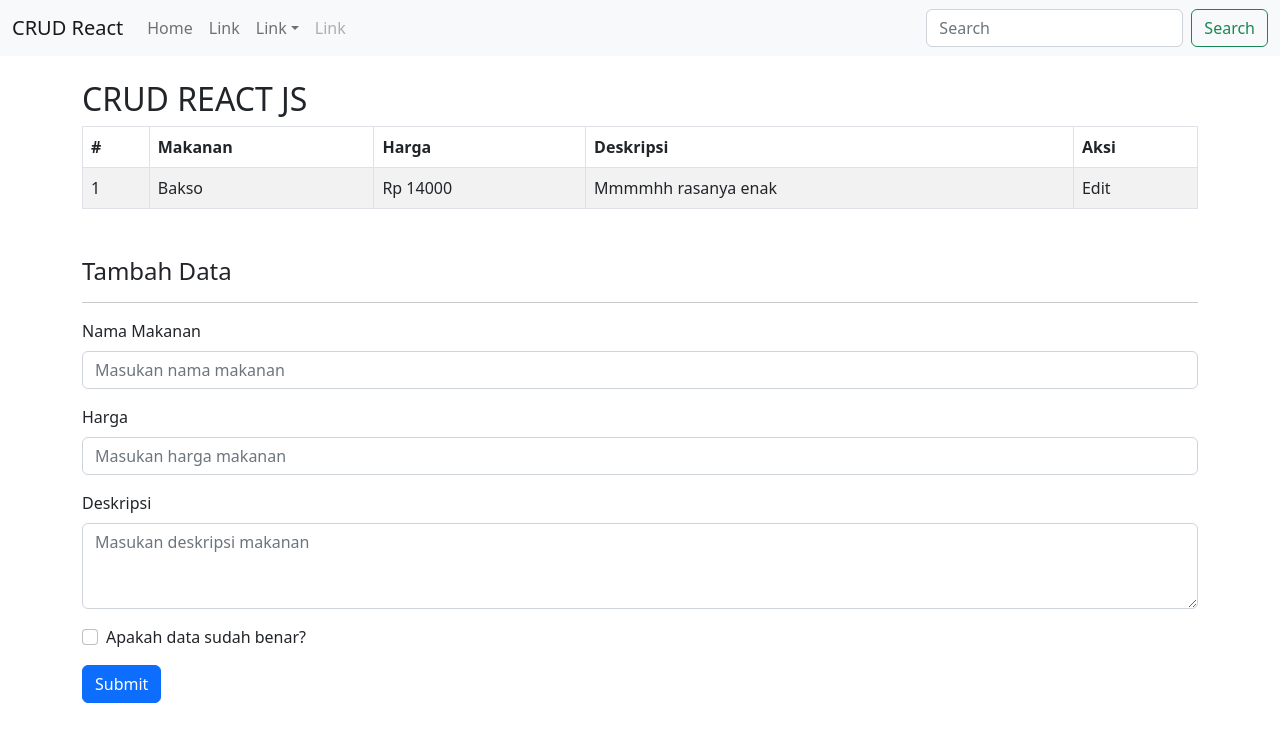
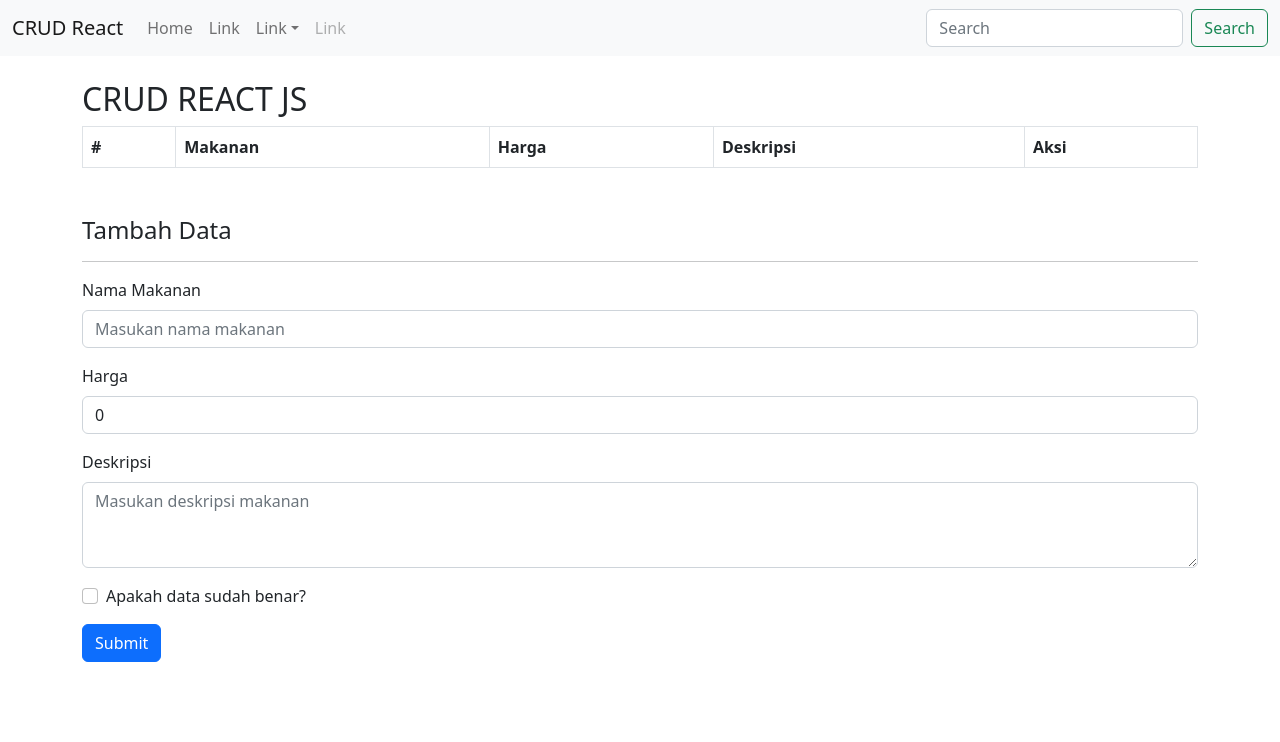
Before and after one commit to micodee/react-crud-temporary, a React (Create React App) app: page / in a window 1280 px wide. Shown: the top 742 px of the page. Built offline with nearby package versions, Linux system fonts and the light colour scheme.

Commit message:
Submit tambah data berhasil

```diff
--- a/src/crud/Crud.js
+++ b/src/crud/Crud.js
@@ -4,14 +4,51 @@ import ListNavbar from "./component/ListNavbar";
 import ListTable from "./component/ListTable";
 
 export default class Crud extends Component {
+  constructor(props) {
+    super(props);
+
+    this.state = {
+      makanans: [],
+      nama: "",
+      harga: 0,
+      deskripsi: "",
+      id: "",
+    };
+  }
+
+//   mengubah data state atau menginput ke data state
+  handleChange = (event) => {
+    this.setState({
+      [event.target.name]: event.target.value,
+    });
+  };
+
+//   menghilangkan isian seperti reload
+  handleSubmit = (event) => {
+    event.preventDefault();
+    // console.log('halo everybody', this.state)
+    this.setState({
+        makanans: [
+            ...this.state.makanans,
+            {
+                nama : this.state.nama,
+                harga : this.state.harga,
+                deskripsi : this.state.deskripsi,
+                id: this.state.makanans.length+1,
+            }
+        ]
+    })
+  };
+
   render() {
+    // console.log(this.state.makanans)
     return (
       <div>
         <ListNavbar />
         <div className="container-sm mt-4">
           <h2>CRUD REACT JS</h2>
-          <ListTable />
-          <ListForm />
+          <ListTable makanans={this.state.makanans}/>
+          <ListForm {...this.state} handleChange={this.handleChange} handleSubmit={this.handleSubmit}/>
         </div>
       </div>
     );
--- a/src/crud/component/ListTable.js
+++ b/src/crud/component/ListTable.js
@@ -1,7 +1,7 @@
 import React from "react";
-import Table from 'react-bootstrap/Table';
+import Table from "react-bootstrap/Table";
 
-const ListTable = () => {
+const ListTable = ({ makanans }) => {
   return (
     <Table striped bordered hover>
       <thead>
@@ -14,13 +14,17 @@ const ListTable = () => {
         </tr>
       </thead>
       <tbody>
-        <tr>
-          <td>1</td>
-          <td>Bakso</td>
-          <td>Rp 14000</td>
-          <td>Mmmmhh rasanya enak</td>
-          <td>Edit</td>
-        </tr>
+        {makanans.map((makanan, index) => {
+          return (
+            <tr>
+              <td>{index+1}</td>
+              <td>{makanan.nama}</td>
+              <td>Rp {makanan.harga}</td>
+              <td>{makanan.deskripsi}</td>
+              <td>Edit</td>
+            </tr>
+          );
+        })}
       </tbody>
     </Table>
   );
--- a/src/crud/component/ListTambahData.js
+++ b/src/crud/component/ListTambahData.js
@@ -1,7 +1,8 @@
 import React from "react";
 import { Row, Col, Form, Button } from "react-bootstrap";
 
-const ListForm = () => {
+
+const ListForm = ({nama, harga, deskripsi, handleChange, handleSubmit }) => {
   return (
     <div className="mt-5">
       <Row>
@@ -12,20 +13,23 @@ const ListForm = () => {
       </Row>
       <Row>
         <Col>
-          <Form>
+          <Form onSubmit={handleSubmit}>
             <Form.Group className="mb-3" controlId="nama-makanan">
               <Form.Label>Nama Makanan</Form.Label>
-              <Form.Control type="text" name="nama" placeholder="Masukan nama makanan" />
+              <Form.Control type="text" name="nama" placeholder="Masukan nama makanan"
+              value={nama} onChange={(event) => handleChange(event)} />
             </Form.Group>
 
             <Form.Group className="mb-3" controlId="harga-makanan">
               <Form.Label>Harga</Form.Label>
-              <Form.Control type="number" name="harga" placeholder="Masukan harga makanan" />
+              <Form.Control type="number" name="harga" placeholder="Masukan harga makanan"
+              value={harga} onChange={(event) => handleChange(event)} />
             </Form.Group>
 
             <Form.Group className="mb-3" controlId="deskripsi-makanan">
               <Form.Label>Deskripsi</Form.Label>
-              <Form.Control as="textarea" name="deskripsi" rows={3} placeholder="Masukan deskripsi makanan" />
+              <Form.Control as="textarea" name="deskripsi" rows={3} placeholder="Masukan deskripsi makanan"
+              value={deskripsi} onChange={(event) => handleChange(event)}/>
             </Form.Group>
 
             <Form.Group className="mb-3" controlId="formBasicCheckbox">
```
